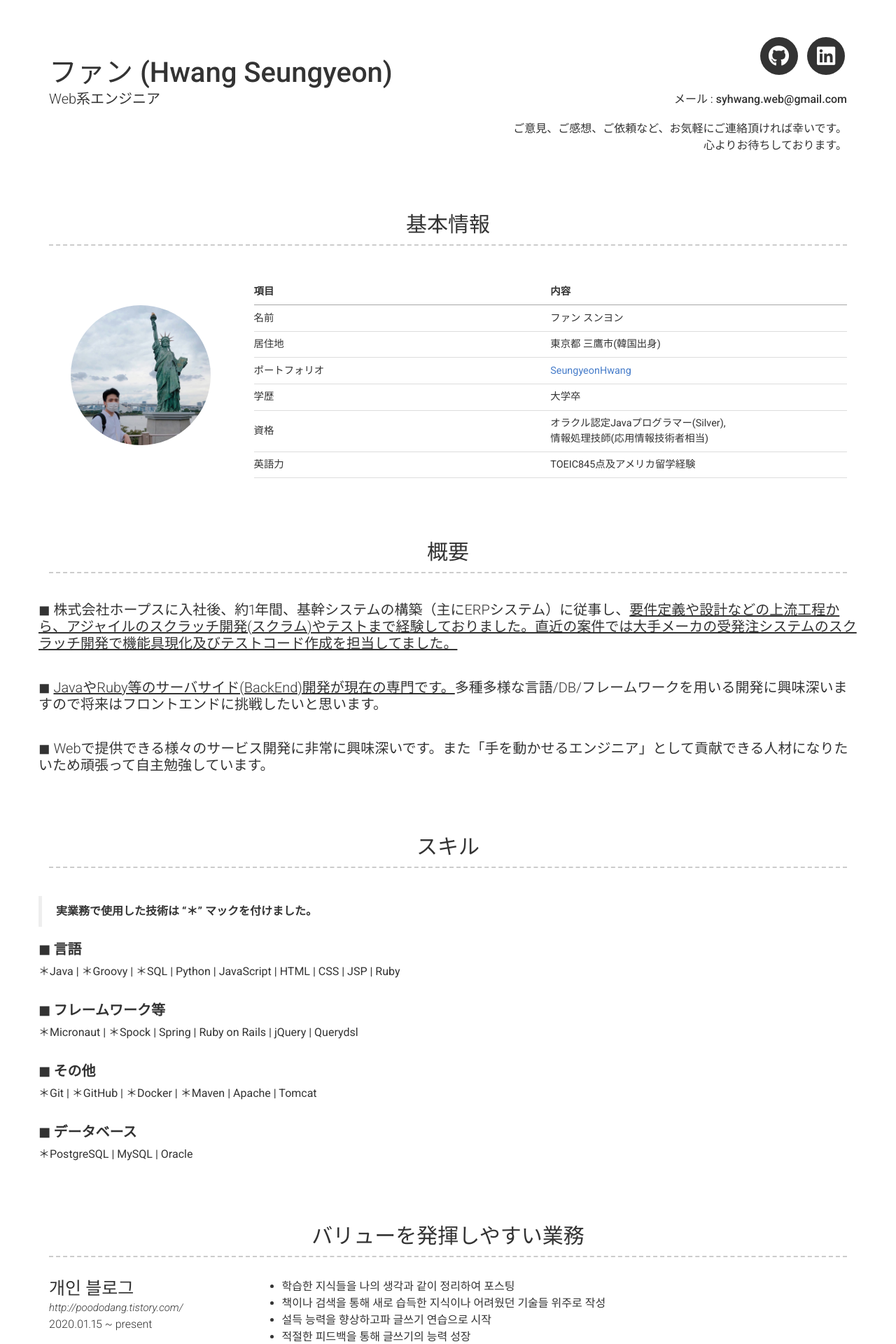
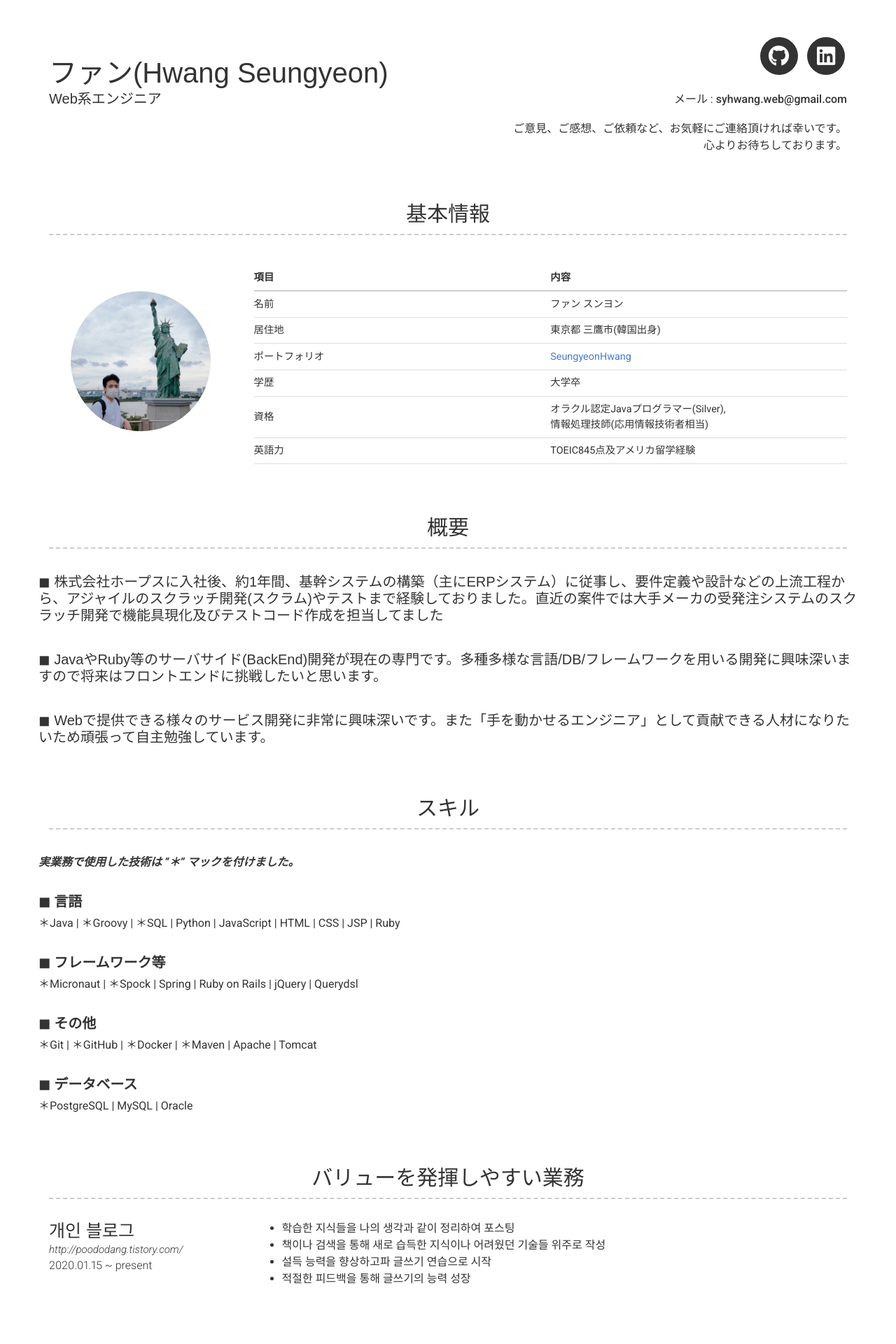
Before and after one commit to SeungyeonHwang/SeungyeonHwang.github.io, a Jekyll site: the page built from index.md, in a window 1280 px wide. Shown: the top 1920 px of the page at 70% size. Built offline with Jekyll 4.4.1, drawn with Linux system fonts in a browser that asks for light colours; nearby versions of some CDN libraries.

Commit message:
no message

```diff
--- a/_config.yml
+++ b/_config.yml
@@ -4,7 +4,7 @@ repository: SeungyeonHwang/SeungyeonHwang.github.io
 # favicon: Directory of your favicon (eg. images/favicon.ico)(optional)
 
 # Personal info
-name: ファン (Hwang Seungyeon)
+name: ファン(Hwang Seungyeon)
 title: Web系エンジニア
 email: syhwang.web@gmail.com
 phone:
@@ -38,16 +38,16 @@ about_content: |
 # Activity Section
 activity_title: 概要
 activity_content: |
-  ## ◼︎ 株式会社ホープスに入社後、約1年間、基幹システムの構築（主にERPシステム）に従事し、<u>要件定義や設計などの上流工程から、アジャイルのスクラッチ開発(スクラム)やテストまで経験しておりました。直近の案件では大手メーカの受発注システムのスクラッチ開発で機能具現化及びテストコード作成を担当してました。</u>
+  ## ◼︎ 株式会社ホープスに入社後、約1年間、基幹システムの構築（主にERPシステム）に従事し、要件定義や設計などの上流工程から、アジャイルのスクラッチ開発(スクラム)やテストまで経験しておりました。直近の案件では大手メーカの受発注システムのスクラッチ開発で機能具現化及びテストコード作成を担当してました
   <br>
-  ## ◼︎ <u>JavaやRuby等のサーバサイド(BackEnd)開発が現在の専門です。</u>多種多様な言語/DB/フレームワークを用いる開発に興味深いますので将来はフロントエンドに挑戦したいと思います。
+  ## ◼︎ JavaやRuby等のサーバサイド(BackEnd)開発が現在の専門です。多種多様な言語/DB/フレームワークを用いる開発に興味深いますので将来はフロントエンドに挑戦したいと思います。
   <br>
   ## ◼︎ Webで提供できる様々のサービス開発に非常に興味深いです。また「手を動かせるエンジニア」として貢献できる人材になりたいため頑張って自主勉強しています。
 # Skill Section
 skill_title: スキル
 skill_content: |
-  >**実業務で使用した技術は "＊" マックを付けました。**
-
+  ***実業務で使用した技術は "＊" マックを付けました。***
+  <br>
   ## **◼︎ 言語**
   ＊Java | ＊Groovy | ＊SQL | Python | JavaScript | HTML | CSS | JSP | Ruby
   <br>
--- a/_sass/base.scss
+++ b/_sass/base.scss
@@ -149,7 +149,7 @@ html {
 
 body {
   background: #ffffff;
-  font-family: Roboto, sans-serif;
+  font-family: sans-serif;
   -webkit-font-smoothing: antialiased; }
 
 .center-text {
--- a/_sass/type.scss
+++ b/_sass/type.scss
@@ -16,7 +16,7 @@ h3,
 h4,
 h5,
 h6 {
-  font-family: Roboto, sans-serif;
+  font-family: sans-serif;
   font-size: 1rem;
   line-height: 1.2;
   margin: 0 0 0.75rem;
@@ -52,8 +52,8 @@ h3 {
   text-align: center;
   border-bottom: dashed 2px #CCCCCC;
   padding-bottom: 10px;
-  margin-bottom:40px;
-  margin-top: 50px;
+  margin-bottom:35px;
+  margin-top: 35px;
 
   @media print {
     margin-bottom: 20px;
```
